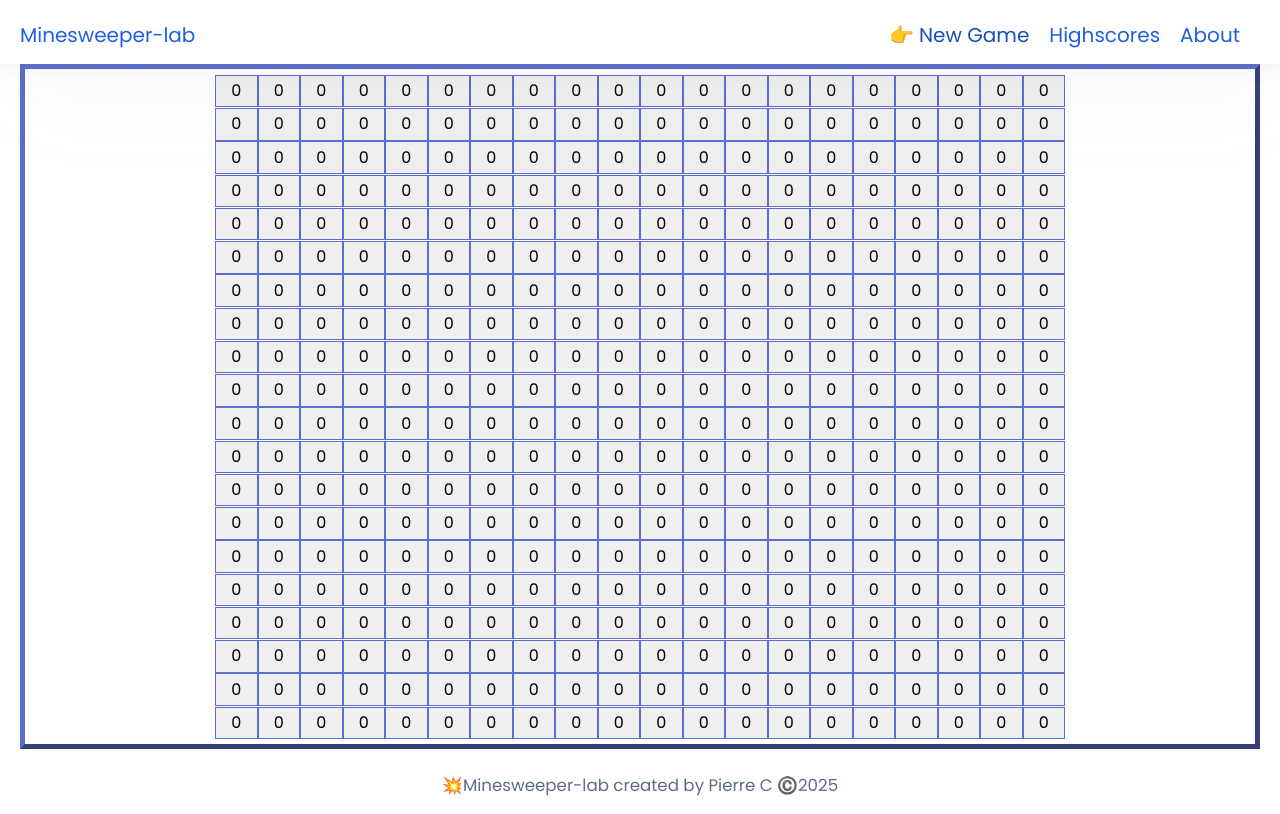
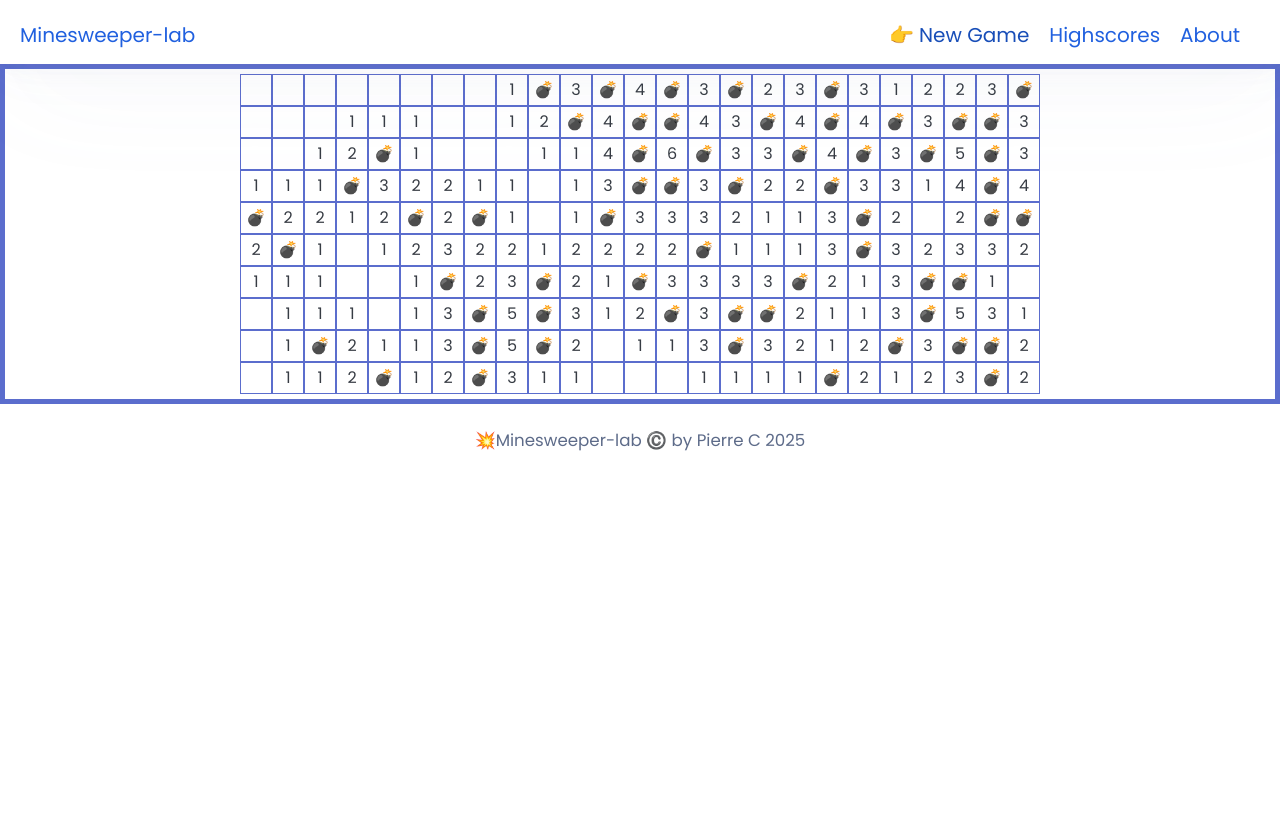
Before and after one commit to PMC/minesweeper-lab, a React (Vite) app: page /game in a window 1280 px wide. Built offline with nearby package versions, Linux system fonts and the light colour scheme; some icons are missing.

Commit message:
updated game

```diff
--- a/src/components/FooterBar.jsx
+++ b/src/components/FooterBar.jsx
@@ -5,8 +5,11 @@ export default function FooterBar() {
     <footer className="pico container footer-strip">
       <center>
         <small>
-          <Link to="https://github.com/PMC" className="secondary">
-            💥Minesweeper-lab created by Pierre C ©️2025
+          <Link
+            to="https://github.com/PMC/minesweeper-lab"
+            className="secondary"
+          >
+            💥Minesweeper-lab ©️ by Pierre C 2025
           </Link>
         </small>
       </center>
--- a/src/components/Game/GameBoard.jsx
+++ b/src/components/Game/GameBoard.jsx
@@ -3,16 +3,16 @@ import { createGameBoard } from "./Logic/createGameBoard";
 import { gameReducer } from "./Logic/gameReducer";
 
 import * as React from "react";
-const BOARD_COLS = 20;
-const BOARD_ROWS = 20;
-const BOARD_BOMBS = 30;
+const BOARD_COLS = 25;
+const BOARD_ROWS = 10;
+const BOARD_BOMBS = 60;
 
 export default function GameBoard() {
   const [gameState, dispatch] = React.useReducer(gameReducer, {
-    board: createGameBoard(BOARD_ROWS, BOARD_COLS, BOARD_BOMBS),
+    board: createGameBoard(BOARD_COLS, BOARD_ROWS, BOARD_BOMBS),
   });
   return (
-    <section className="overflow-auto" id="gameBoard">
+    <>
       {gameState.board.map((row, rowIdx) => (
         <div className="boardRow" key={rowIdx}>
           {row.map((cell, cellIdx) => (
@@ -20,6 +20,6 @@ export default function GameBoard() {
           ))}
         </div>
       ))}
-    </section>
+    </>
   );
 }
--- a/src/components/Game/Logic/createGameBoard.js
+++ b/src/components/Game/Logic/createGameBoard.js
@@ -13,5 +13,49 @@ export function createGameBoard(width, height, bombs) {
 
   //TODO: create bombs
   //TODO: update value in cells
+
+  createBombs(matrix, bombs);
   return matrix;
 }
+
+function createBombs(gameBoard, bombs) {
+  let bombsLeft = bombs;
+  let maxRows = gameBoard.length;
+  let maxCols = gameBoard[0].length;
+
+  //Using while loop because if bomb is already defined then we need to continue without
+  //reducing number of bombs left
+  while (bombsLeft > 0) {
+    let bombAtRow = Math.floor(Math.random() * maxRows);
+    let bombAtCol = Math.floor(Math.random() * maxCols);
+
+    if (!gameBoard[bombAtRow][bombAtCol].isBomb) {
+      gameBoard[bombAtRow][bombAtCol].isBomb = true;
+
+      increaseSurroundingCells(bombAtRow, bombAtCol, gameBoard);
+
+      bombsLeft--;
+    }
+  }
+}
+
+export function increaseSurroundingCells(row, col, gameBoard) {
+  let maxRows = gameBoard.length;
+  let maxCols = gameBoard[0].length;
+
+  if (row - 1 >= 0) gameBoard[row - 1][col].value++;
+  if (row + 1 < maxRows) gameBoard[row + 1][col].value++;
+  if (col - 1 >= 0) gameBoard[row][col - 1].value++;
+  if (col + 1 < maxCols) gameBoard[row][col + 1].value++;
+
+  if (row - 1 >= 0 && col - 1 >= 0) gameBoard[row - 1][col - 1].value++;
+  if (row - 1 >= 0 && col + 1 < maxCols) gameBoard[row - 1][col + 1].value++;
+
+  if (row + 1 < maxRows && col - 1 >= 0) gameBoard[row + 1][col - 1].value++;
+  if (row + 1 < maxRows && col + 1 < maxCols)
+    gameBoard[row + 1][col + 1].value++;
+}
+
+//  b
+// bxb
+//  b
--- a/src/components/Game/MineButton.jsx
+++ b/src/components/Game/MineButton.jsx
@@ -14,11 +14,9 @@ export function MineButton({
   value,
 }) {
   return (
-    <button type="button" className="gameCell">
-      <center>
-        {/* {IconFlag()} 💣 */}
-        {value}
-      </center>
-    </button>
+    <div className="gameCell">
+      {/* {IconFlag()} 💣 */}
+      {!isPressed && (isBomb ? "💣" : value ? value : null)}
+    </div>
   );
 }
--- a/src/styles/global.css
+++ b/src/styles/global.css
@@ -25,32 +25,27 @@ header,
   box-shadow: var(--pico-card-box-shadow);
 }
 
-#gameBoard {
-  z-index: 1;
-}
 #minesweeperPage {
-  border: outset #5b6dcd 5px;
-  display: flex;
-  align-items: center;
-  justify-content: center;
-
-  margin-right: var(--pico-spacing);
-  margin-left: var(--pico-spacing);
+  border: solid #5b6dcd 5px;
   padding: 5px;
 }
 
 .boardRow {
+  display: flex;
+  justify-content: center;
   align-items: center;
 }
+
 .gameCell {
-  width: 28.5px;
-  height: auto;
-  box-sizing: content-box;
+  display: flex;
+  box-sizing: border-box;
   border: solid #5b6dcd 1px;
+  font-size: 16px;
 
-  font-size: 16px;
-  text-align: center;
-  aspect-ratio: 1;
+  justify-content: center;
+  align-items: center;
+  width: 32px;
+  height: 32px;
 }
 
 .container,
```
